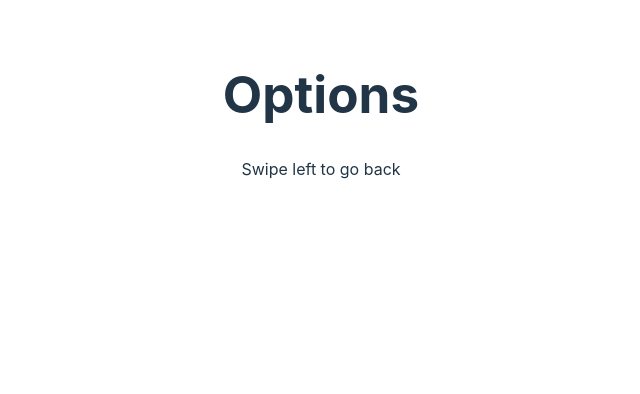
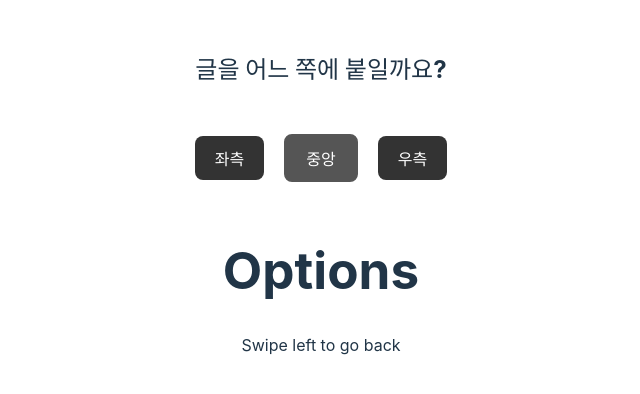
Before and after one commit to inmonim/31quote, a React (Vite) app in the folder frontend/: page /options in a window 1280 px wide. Shown: the top 394 px of the page, without its empty margins (319-959 px from the left). Built offline with nearby package versions, Linux system fonts and the light colour scheme; no server answers.

Commit message:
[FE] feat : align button

```diff
--- /dev/null
+++ b/frontend/src/components/AlignOption.css
@@ -0,0 +1,33 @@
+/* 기본 버튼 스타일 */
+.button {
+  /* font-family: "Georgia", serif; 고풍스러운 폰트 */
+  font-size: 16px;
+  font-weight: bold;
+  padding: 10px 20px;
+  margin: 5px; /* 버튼 간 마진 */
+  border: none;
+  cursor: pointer;
+  color: #ffffff; /* 텍스트 흰색 */
+  background-color: #333333; /* 기본 배경색 */
+  border-radius: 8px; /* 약간의 곡선 */
+  /* box-shadow: 4px 4px 8px rgba(0, 0, 0, 0.6), -4px -4px 8px rgba(255, 255, 255, 0.2); 양각 효과 */
+  transition: all 0.1s ease-in-out; /* 부드러운 애니메이션 */
+}
+
+/* 선택된(active) 버튼 스타일 */
+.button.active {
+  background-color: #555555; /* 강조된 배경색 */
+  box-shadow: inset 2px rgba(0, 0, 0, 0.6), inset -2px -2px 4px rgba(255, 255, 255, 0.3); /* 눌린 효과 */
+  color: #ffffff; /* 텍스트 골드 색상 */
+  border: 2px solid #565656; /* 골드 테두리 */
+}
+
+/* 버튼 그룹 컨테이너 */
+.button-group {
+  display: flex;
+  justify-content: center; /* 중앙 정렬 */
+  align-items: center; /* 수직 정렬 */
+  gap: 10px; /* 버튼 간 간격 */
+  height: 100px;
+  width: 100%;
+}
--- /dev/null
+++ b/frontend/src/components/AlignOption.jsx
@@ -0,0 +1,47 @@
+import React, { useEffect, useState } from "react";
+
+import "./AlignOption.css"
+
+export function AlignOptions() {
+  // 초기값을 localStorage에서 가져오거나 기본값 'center' 설정
+  const [alignment, setAlignment] = useState(
+    () => localStorage.getItem("alignment") || "center"
+  );
+
+  // 로컬 스토리지에 저장
+  const saveToLocalStorage = (newAlignment) => {
+    setAlignment(newAlignment);
+    localStorage.setItem("alignment", newAlignment);
+  };
+
+  return (
+    <div>
+      <h2>글을 어느 쪽에 붙일까요?</h2>
+      <div className="button-group" style={{ display: "flex", justifyContent: "center", marginTop: "20px" }}>
+        {/* 왼쪽 정렬 버튼 */}
+        <button
+          className={`button ${alignment === "left" ? "active" : ""}`}
+          onClick={() => saveToLocalStorage("left")}
+        >
+          좌측
+        </button>
+
+        {/* 가운데 정렬 버튼 */}
+        <button
+          className={`button ${alignment === "center" ? "active" : ""}`}
+          onClick={() => saveToLocalStorage("center")}
+        >
+          중앙
+        </button>
+
+        {/* 오른쪽 정렬 버튼 */}
+        <button
+          className={`button ${alignment === "right" ? "active" : ""}`}
+          onClick={() => saveToLocalStorage("right")}
+        >
+          우측
+        </button>
+      </div>
+    </div>
+  );
+};
--- a/frontend/src/pages/home.jsx
+++ b/frontend/src/pages/home.jsx
@@ -17,6 +17,9 @@ export function Home() {
   const [speakerOrgName, setSpeakerOrgName] = useState('');
   // const [reference, setReference] = useState('');
 
+  // option
+  const [textAlign, setTextAlign] = useState('');
+
   const navigate = useNavigate();
 
   const handleSwipe = (event, info) => {
@@ -29,6 +32,7 @@ export function Home() {
 
   useEffect(() => {
     getAllRandomQuote().then(response => {
+      setTextAlign(localStorage.getItem("alignment"))
       const data = response.data
       setQuoteId(data.quote_id)
       setKoSentence(data.ko_sentence)
@@ -45,25 +49,32 @@ export function Home() {
         className="home"
         drag="x"
         dragConstraints={{ left: 0, right: 0 }}
+        onPanEnd={handleSwipe}
+        initial={{ x: "-30%" }}
+        animate={{ x: 0 }}
+        exit={{ x: "-100%" }}
+        transition={{
+          type: "tween",
+          duration: 0.3,
+          ease: "easeOut", // 또는 "easeInOut"
+        }}
         style={{
           height: "100vh",
           justifyContent: "center"
         }}
-        onPanEnd={handleSwipe}
-        initial={{ x: 0 }}
-        animate={{ x: 0 }}
-        exit={{ x: "-100%" }}
       >
-      <div style={{"textAlign" : "center"}}>
+      <div style={{ textAlign: textAlign}}>
+        <div>
           <h2>{koSentence}</h2>
           <h3>{enSentence}</h3>
         </div>
-      <div style={{"textAlign" : "left"}}>
+        <div>
           <h3>{speakerKoName}</h3>
           <p>{speakerOrgName}</p>
           {/* <p>&lt;{reference}&gt;중에서</p> */}
           <p>{category}에 관하여</p>
         </div>
+      </div>
     </motion.div>
   )
 }
--- a/frontend/src/pages/options.jsx
+++ b/frontend/src/pages/options.jsx
@@ -1,6 +1,7 @@
 import React from "react";
 import { useNavigate } from "react-router-dom";
 import { motion } from "framer-motion";
+import { AlignOptions } from "@/components/AlignOption"
 
 function Options() {
   const navigate = useNavigate();
@@ -18,13 +19,22 @@ function Options() {
       drag="x"
       dragConstraints={{ left: 0, right: 0 }}
       onPanEnd={handleSwipe} // 스와이프 감지
-      initial={{ x: "100%" }}
+      initial={{ x: "30%" }}
       animate={{ x: 0 }}
       exit={{ x: "100%" }}
+      transition={{
+        type: "tween",
+        duration: 0.3,
+        ease: "easeOut", // 또는 "easeInOut"
+      }}
       style={{
         height: "100vh"
       }}
     >
+
+      <AlignOptions>
+      </AlignOptions>
+
       <h1>Options</h1>
       <p>Swipe left to go back</p>
     </motion.div>
```
Lines whose indentation alone changed are shown as unchanged.
